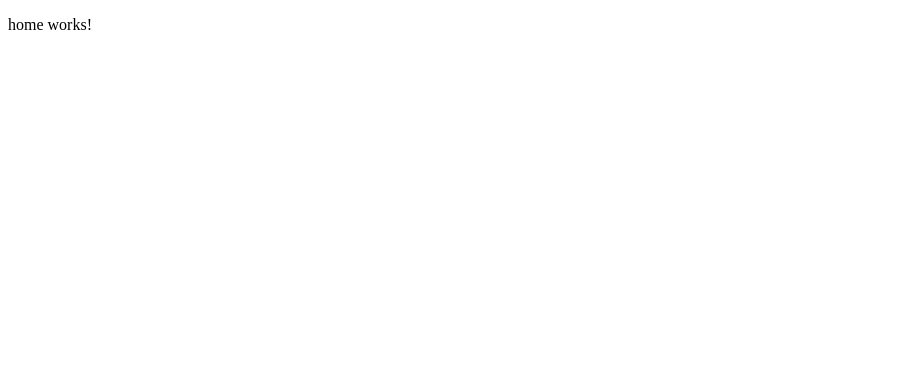
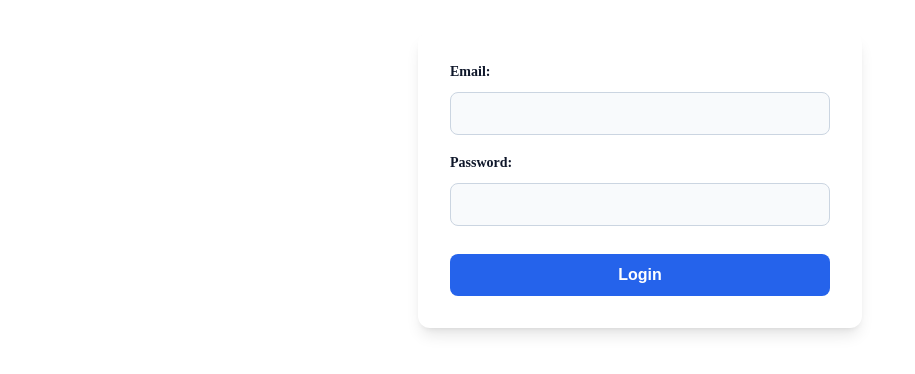
Before and after one commit to c4uxns/frontendalexandre, an Angular app: page /admin in a window 1280 px wide. Before the commit this address led to /home. Shown: the top 374 px of the page, without its empty margins (0-915 px from the left). Built offline with nearby package versions, Linux system fonts and the light colour scheme.

Commit message:
feat: criação da rota admin e suas dependencias

```diff
--- a/src/app/app.config.ts
+++ b/src/app/app.config.ts
@@ -1,10 +1,11 @@
 import { ApplicationConfig, provideBrowserGlobalErrorListeners } from '@angular/core';
 import { provideRouter } from '@angular/router';
+import { provideHttpClient } from '@angular/common/http';
 import { routes } from './app.routes';
 
 export const appConfig: ApplicationConfig = {
   providers: [
-    provideBrowserGlobalErrorListeners(),
+    provideHttpClient(),
     provideRouter(routes)
   ]
 };
--- a/src/app/app.routes.ts
+++ b/src/app/app.routes.ts
@@ -1,8 +1,10 @@
 import { Routes } from '@angular/router';
 import { Home } from './components/home/home';
+import { Admin } from './components/admin/admin';
 
 export const routes: Routes = [
     { path: '', redirectTo: 'home', pathMatch: 'full' },
     { path: 'home', component: Home },
+    { path: 'admin', component: Admin },
     { path: '**', redirectTo: 'home' },
 ];
--- a/src/app/components/admin/admin.html
+++ b/src/app/components/admin/admin.html
@@ -0,0 +1,9 @@
+<form>
+  <label for="email">Email: </label>
+  <input type="email" id="email" name="email">
+
+  <label for="password">Password: </label>
+  <input type="password" id="password" name="password">
+
+  <button type="submit">Login</button>
+</form>
--- a/src/app/components/admin/admin.scss
+++ b/src/app/components/admin/admin.scss
@@ -0,0 +1,67 @@
+// Variáveis de estilo
+$primary: #2563eb;
+$primary-hover: #1d4ed8;
+$text: #0f172a;
+$border: #cbd5e1;
+$bg-input: #f8fafc;
+$radius: 8px;
+
+form {
+  display: flex;
+  flex-direction: column;
+  gap: 1.25rem;
+  max-width: 380px;
+  margin: 2rem auto;
+  padding: 2rem;
+  background-color: #ffffff;
+  border-radius: 12px;
+  box-shadow: 0 10px 15px -3px rgba(0, 0, 0, 0.1), 0 4px 6px -4px rgba(0, 0, 0, 0.1);
+
+  label {
+    font-size: 0.875rem;
+    font-weight: 600;
+    color: $text;
+    margin-bottom: -0.5rem; // Reduz o espaço entre o label e o input correspondente
+  }
+
+  input[type="email"],
+  input[type="password"] {
+    width: 100%;
+    padding: 0.75rem 1rem;
+    font-size: 0.95rem;
+    color: $text;
+    background-color: $bg-input;
+    border: 1.5px solid $border;
+    border-radius: $radius;
+    outline: none;
+    transition: all 0.2s ease-in-out;
+    box-sizing: border-box;
+
+    &:focus {
+      border-color: $primary;
+      background-color: #ffffff;
+      box-shadow: 0 0 0 4px rgba($primary, 0.15);
+    }
+  }
+
+  button[type="submit"] {
+    margin-top: 0.5rem;
+    padding: 0.75rem;
+    font-size: 1rem;
+    font-weight: 600;
+    color: #ffffff;
+    background-color: $primary;
+    border: none;
+    border-radius: $radius;
+    cursor: pointer;
+    transition: background-color 0.2s ease, transform 0.1s ease;
+
+    &:hover {
+      background-color: $primary-hover;
+    }
+
+    &:active {
+      transform: scale(0.98);
+    }
+  }
+}
```
Also changed, not shown: src/app/components/admin/admin.ts (+14 -0 lines), src/app/service/user.service.ts (added, +26 -0 lines).
